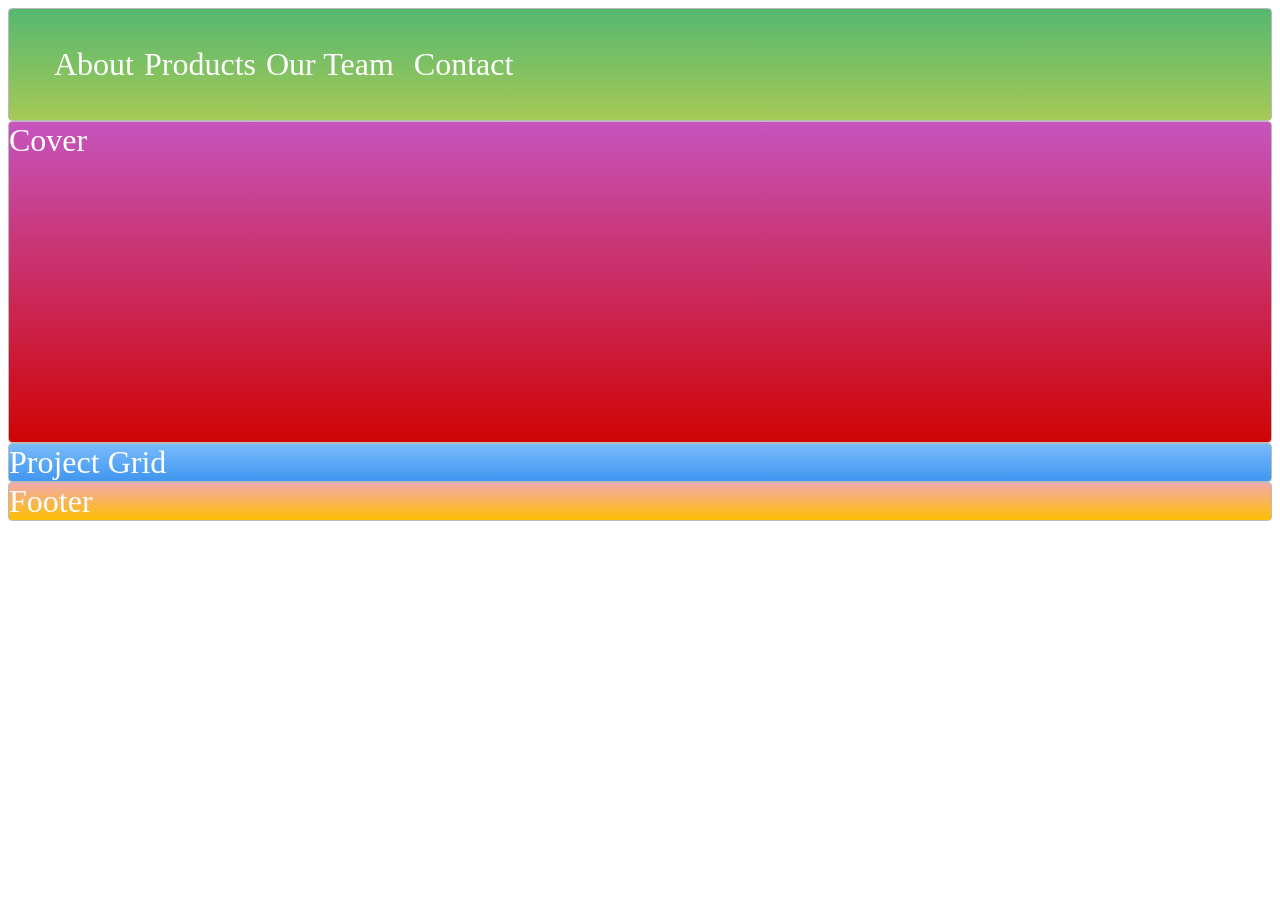
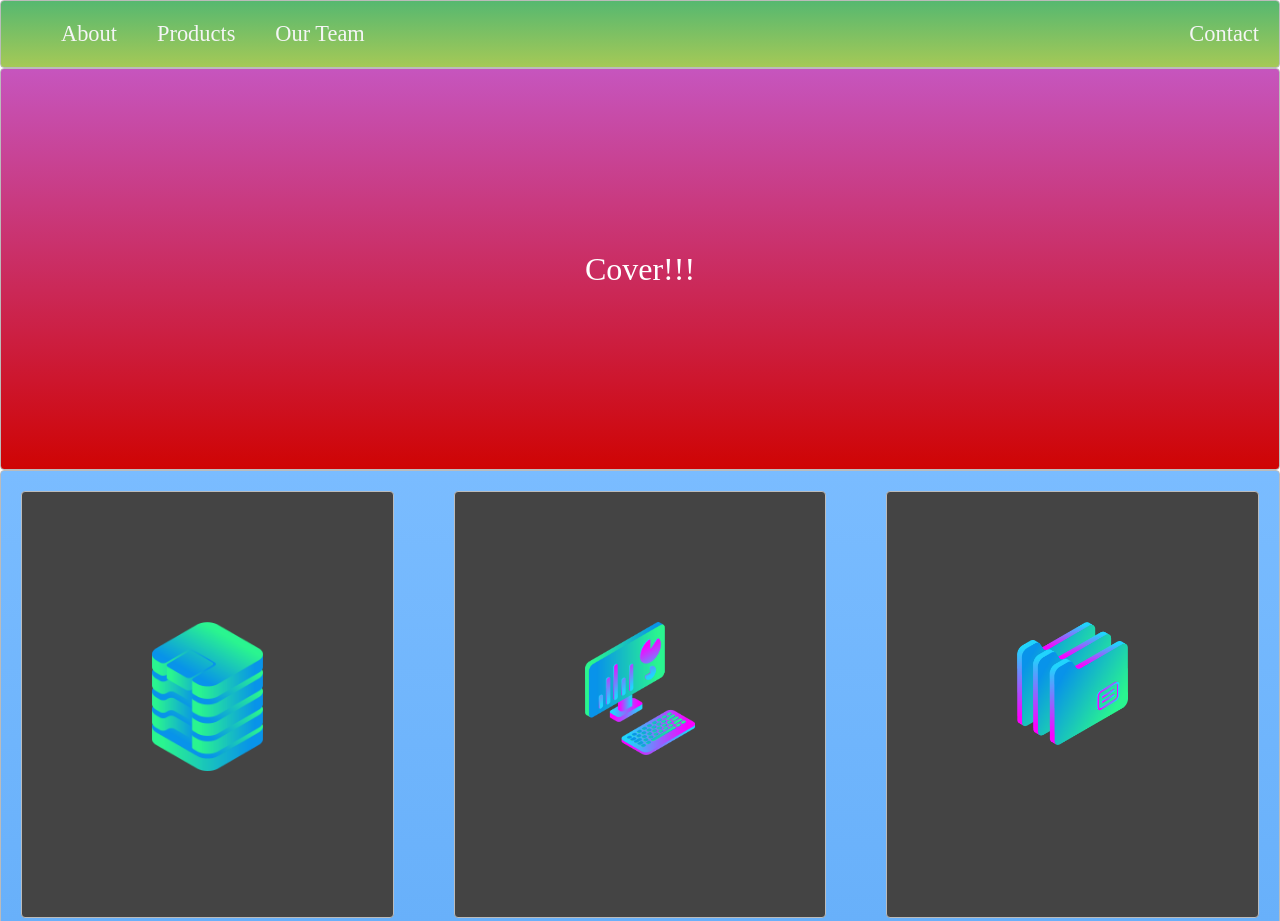
Before and after one commit to zeebear/project-start, a plain HTML site: page index.html in a window 1280 px wide. Shown: the top 921 px of the page. Before the commit the page ends 800 px from the top, so only its background shows below. Drawn offline with Linux system fonts and the light colour scheme.

Commit message:
follow tutorial, get this:

```diff
--- a/index.html
+++ b/index.html
@@ -5,19 +5,25 @@
   <link rel="stylesheet" type="text/css" href="./style.css">
 </head>
 <body>
-  <div class="container">
-    <div class="zone green">
-      <ul>
-        <li>About</li>
-        <li>Products</li>
-        <li>Our Team</li>
-        <li class="header-spacer"></li>
-        <li>Contact</li>
-      </ul>
-    </div>
-    <div class="zone red">Cover</div>
-    <div class="zone blue project-grid">Project Grid</div>
-    <div class="zone yellow">Footer</div>
+  <nav class="zone green">
+    <ul class="main-nav">
+      <li><a href="">About</a></li>
+      <li><a href="">Products</a></li>
+      <li><a href="">Our Team</a></li>
+      <li class="push"><a href="">Contact</a></li>
+    </ul>
+  </nav>
+  <div class="container zone red">Cover!!!</div>
+  <div class="zone blue grid-wrapper">
+    <div class="box zone"><img src="./img/data_storage_2_2.png" alt=""></div>
+    <div class="box zone"><img src="./img/desktop_analytics_2.png" alt=""></div>
+    <div class="box zone"><img src="./img/files_2.png" alt=""></div>
+    <div class="box zone"><img src="./img/monitor_coding_2.png" alt=""></div>
+    <div class="box zone"><img src="./img/monitor_settings_2.png" alt=""></div>
+    <div class="box zone"><img src="./img/server_2_2.png" alt=""></div>
+    <div class="box zone"><img src="./img/server_3.png" alt=""></div>
+    <div class="box zone"><img src="./img/server_safe_2.png" alt=""></div>
   </div>
+  <footer class="zone yellow">Footer</footer>
 </body>
 </html>
--- a/style.css
+++ b/style.css
@@ -1,8 +1,5 @@
-.container {
-  width: 100%;
-  height: 100%;
-  display: flex;
-  flex-direction: column;
+body {
+  margin: auto 0;
 }
 
 .zone {
@@ -21,27 +18,62 @@
     box-shadow:rgba(0,0,0,0.8) 0px 5px 15px, inset rgba(0,0,0,0.15) 0px -10px 20px;
 }
 
-.green ul {
+/*NAV*/
+.main-nav {
   display: flex;
-  justify-content: flex-start;
+  list-style: none;
+  font-size: 0.7em;
+  margin: 0;
 }
 
-.green li {
-  list-style: none;
-  padding: 5px;
+@media only screen and (max-width: 600px) {
+  .main-nav {
+    font-size: 0.5em;
+    padding: 0;
+  }
 }
 
-.header-spacer {
-
+.push {
+  margin-left: auto;
 }
 
-.red {
-  height: 40vh;
+li {
+  padding: 20px;
 }
 
-.project-grid {
+a {
+  color: #f5f5f6;
+  text-decoration: none;
+}
+
+/*COVER*/
+.container {
+  display: flex;
+  align-items: center;
+  justify-content: center;
+  height: 50vh;
+}
+
+/*GRID*/
+.grid-wrapper {
   display: grid;
   grid-gap: 20px;
+  grid-template-columns: repeat(auto-fill, minmax(350px, 1fr));
+}
+
+.box > img {
+  width: 100%;
+}
+
+.box {
+  background-color: #444;
+  padding: 130px;
+  margin: 20px;
+}
+
+/*FOOTER*/
+footer {
+  text-align: center;
 }
 
 /*https://paulund.co.uk/how-to-create-shiny-css-buttons*/
```
